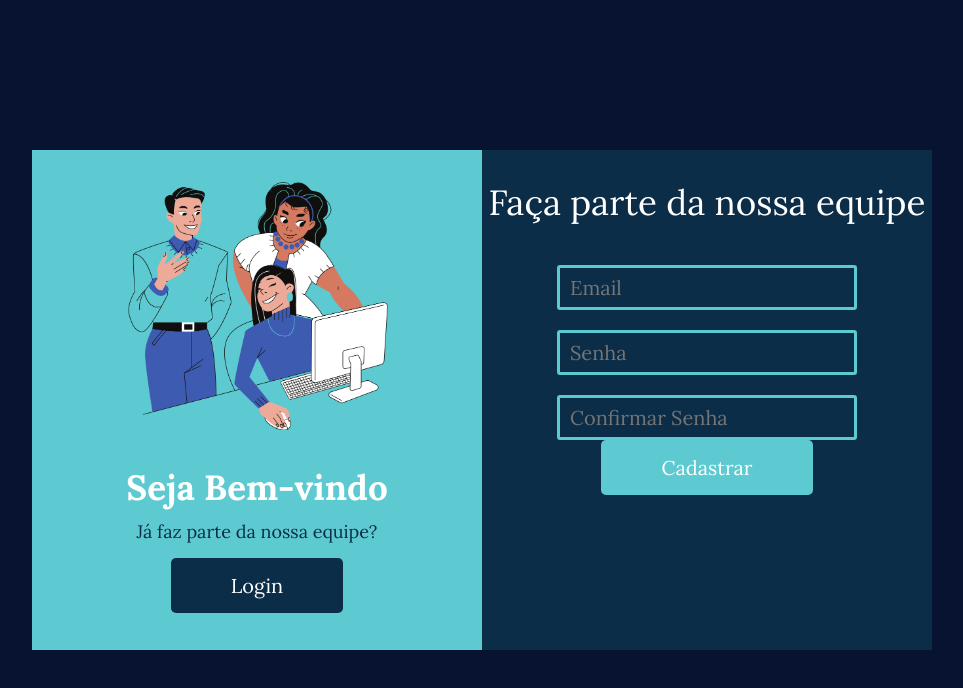
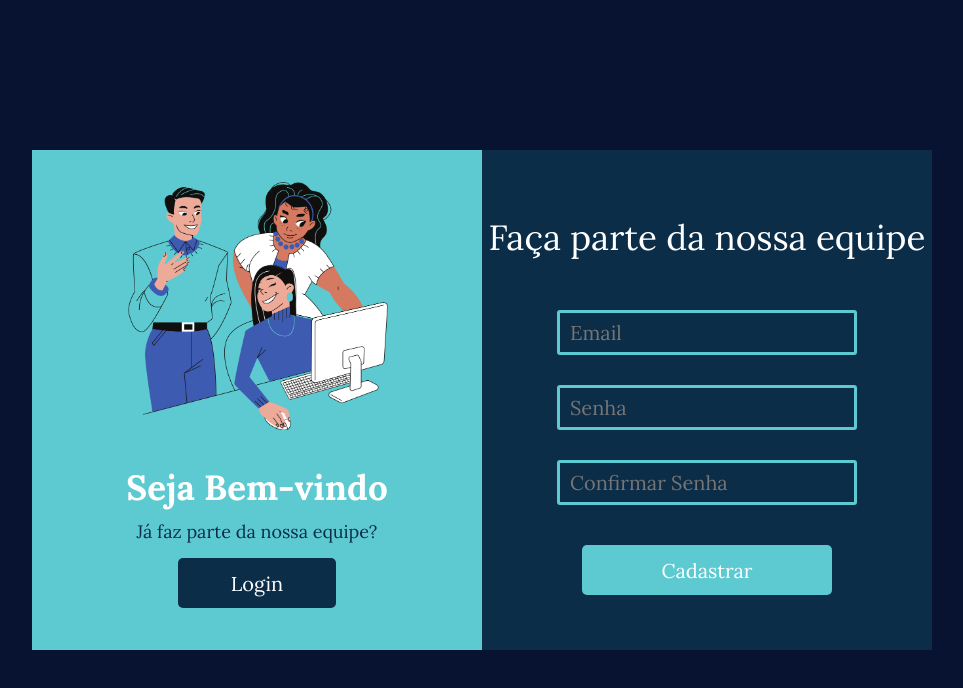
Before and after one commit to FernandoCMF/react-formulario, a React (Create React App) app: page / in a window 1280 px wide. Shown: the top 688 px of the page, without its empty margins (158-1121 px from the left). Built offline with nearby package versions, Linux system fonts and the light colour scheme.

Commit message:
finished content main

```diff
--- a/src/Components/ContentMain/ContentMain.css
+++ b/src/Components/ContentMain/ContentMain.css
@@ -59,7 +59,9 @@
 .info-button {
   background: #0c2d48;
   margin-top: 20x;
-  padding: 15px 60px 15px 60px;
+  max-width: 250px;
+  width: 60%;
+  height: 50px;
   border-radius: 5px;
   display: inline-block;
   cursor: pointer;
@@ -76,7 +78,7 @@
 }
 
 .info-button:hover {
-  padding: 18px 70px 18px 70px;
+  width: 90%;
 }
 
 .content-wrapper__right {
@@ -85,13 +87,15 @@
   align-items: center;
   flex-direction: column;
   height: 100%;
+  justify-content: center;
+  align-items: center;
 }
 
 .form {
   margin-top: 20px;
   display: grid;
   grid-template-columns: 1fr;
-  gap: 20px;
+  gap: 30px;
   width: 300px;
 }
 
@@ -100,10 +104,17 @@
   background: none;
   border-radius: 3px;
   height: 45px;
-  line-height: 45px;
-  padding: 0 40px 0 10px;
+  line-height: 50px;
+  padding: 0 10px 0 10px;
   transition: 0.3s ease all;
   border: 3px solid #5dcad1;
+}
+
+.input-form input {
+  width: 100%;
+  background: none;
   color: #fff;
   font-size: 2rem;
+  border: none;
+  outline: none;
 }
--- a/src/Components/ContentMain/ContentMain.jsx
+++ b/src/Components/ContentMain/ContentMain.jsx
@@ -26,35 +26,31 @@ function ContentMain(props) {
         <div className='content-wrapper__right'>
           <h1
             className='title'
-            style={{ fontWeight: "normal", margin: "30px 0 20px 0" }}
+            style={{ fontWeight: "normal", marginBottom: "30px" }}
           >
             Faça parte da nossa equipe
           </h1>
           <form className='form'>
-            <input
-              className='input-form'
-              type='text'
-              name='name'
-              placeholder='Email'
-            />
-            <input
-              className='input-form'
-              type='password'
-              name='password'
-              placeholder='Senha'
-            />
-            <input
-              className='input-form'
-              type='password'
-              name='confpassword'
-              placeholder='Confirmar Senha'
-            />
+            <div className='input-form'>
+              <input type='text' name='name' placeholder='Email' />
+            </div>
+
+            <div className='input-form'>
+              <input type='password' name='password' placeholder='Senha' />
+            </div>
+
+            <div className='input-form'>
+              <input
+                type='password'
+                name='confpassword'
+                placeholder='Confirmar Senha'
+              />
+            </div>
           </form>
-          <div className='form-office'></div>
           <button
             className='info-button'
             type='submit'
-            style={{ background: "#5dcad1" }}
+            style={{ background: "#5dcad1", marginTop: "40px" }}
           >
             Cadastrar
           </button>
```
